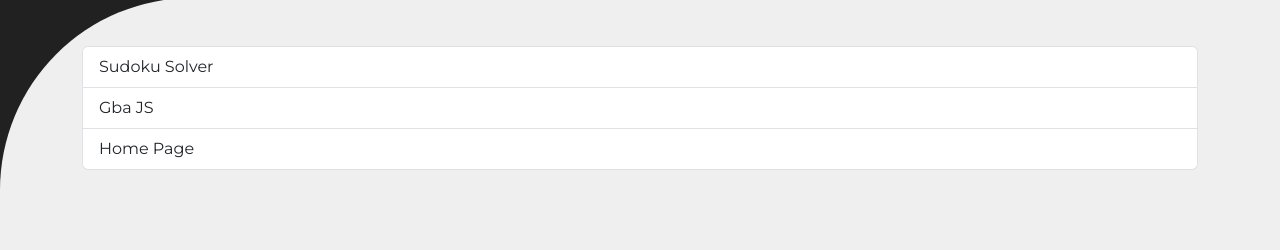
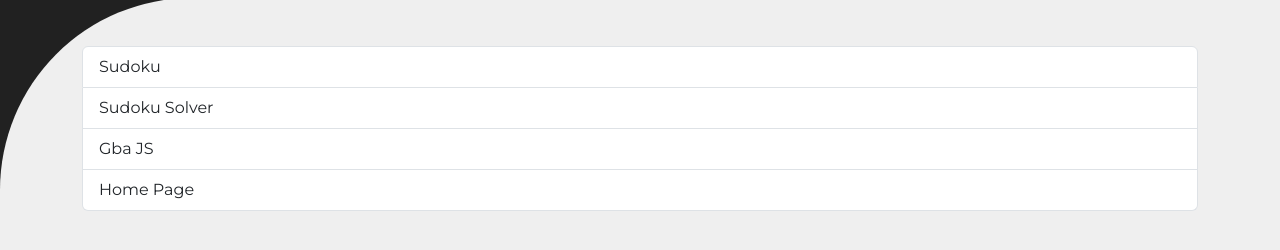
Before and after one commit to gifuitvnluan/gifuitvnluan.github.io, a plain HTML site: page index.html in a window 1280 px wide. Shown: the part 802-1052 px from the top of the page. Drawn offline with nearby package versions, Linux system fonts and the light colour scheme.

Commit message:
Update index.html

```diff
--- a/index.html
+++ b/index.html
@@ -48,9 +48,10 @@
         <section class='two'>
             <div class='container py-5'>
                 <div class="list-group" id="list-tab" role="tablist">
-                  <a class="list-group-item list-group-item-action" target="_blank" data-toggle="list" href="https://gifuitvnluan.github.io/sudokuSolver/" role="tab">Sudoku Solver</a>
-                  <a class="list-group-item list-group-item-action" target="_blank" data-toggle="list" href="https://gifuitvnluan.github.io/gbajs/" role="tab">Gba JS</a>
-                  <a class="list-group-item list-group-item-action" target="_blank" data-toggle="list" href="https://gifuitvnluan.github.io/homepage/">Home Page</a>
+                    <a class="list-group-item list-group-item-action" target="_blank" data-toggle="list" href="https://gifuitvnluan.github.io/Sudoku/" role="tab">Sudoku</a>
+                    <a class="list-group-item list-group-item-action" target="_blank" data-toggle="list" href="https://gifuitvnluan.github.io/sudokuSolver/" role="tab">Sudoku Solver</a>
+                    <a class="list-group-item list-group-item-action" target="_blank" data-toggle="list" href="https://gifuitvnluan.github.io/gbajs/" role="tab">Gba JS</a>
+                    <a class="list-group-item list-group-item-action" target="_blank" data-toggle="list" href="https://gifuitvnluan.github.io/homepage/">Home Page</a>
                 </div>
             </div>
         </section>
```
